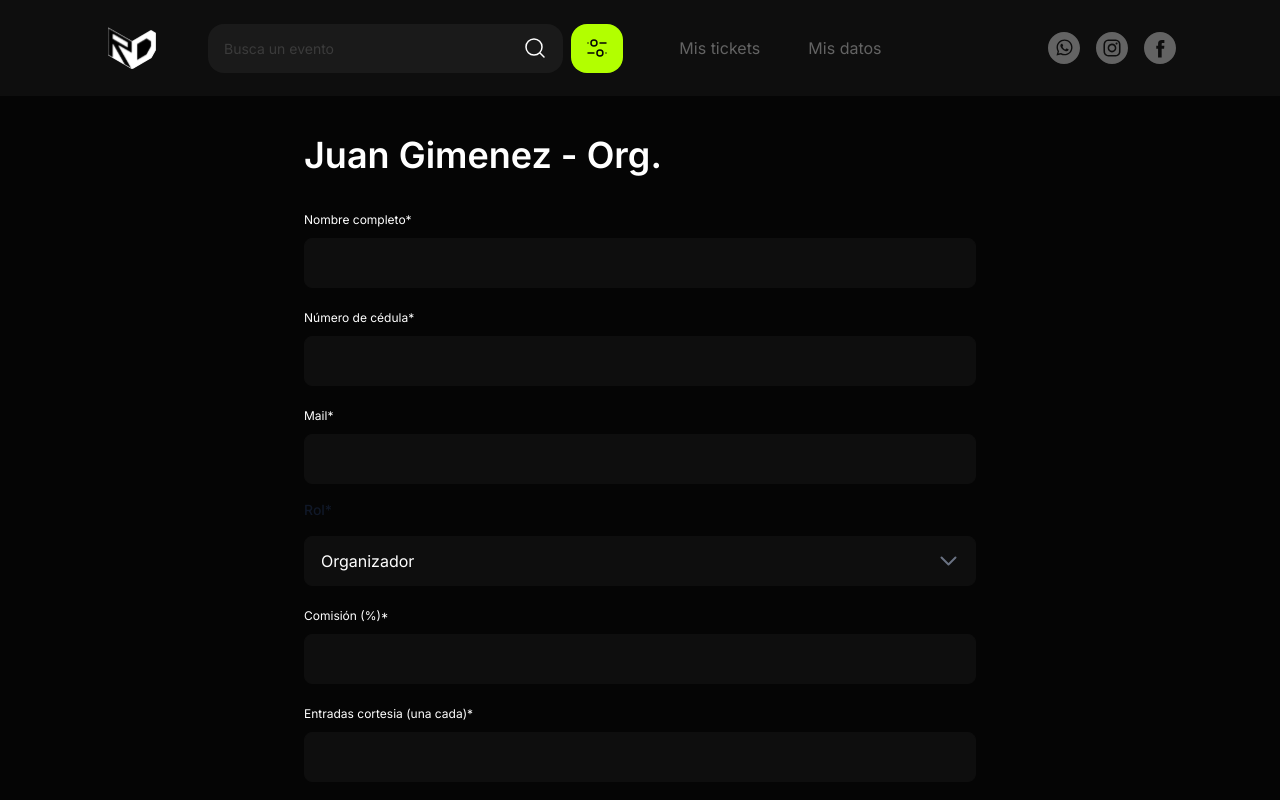
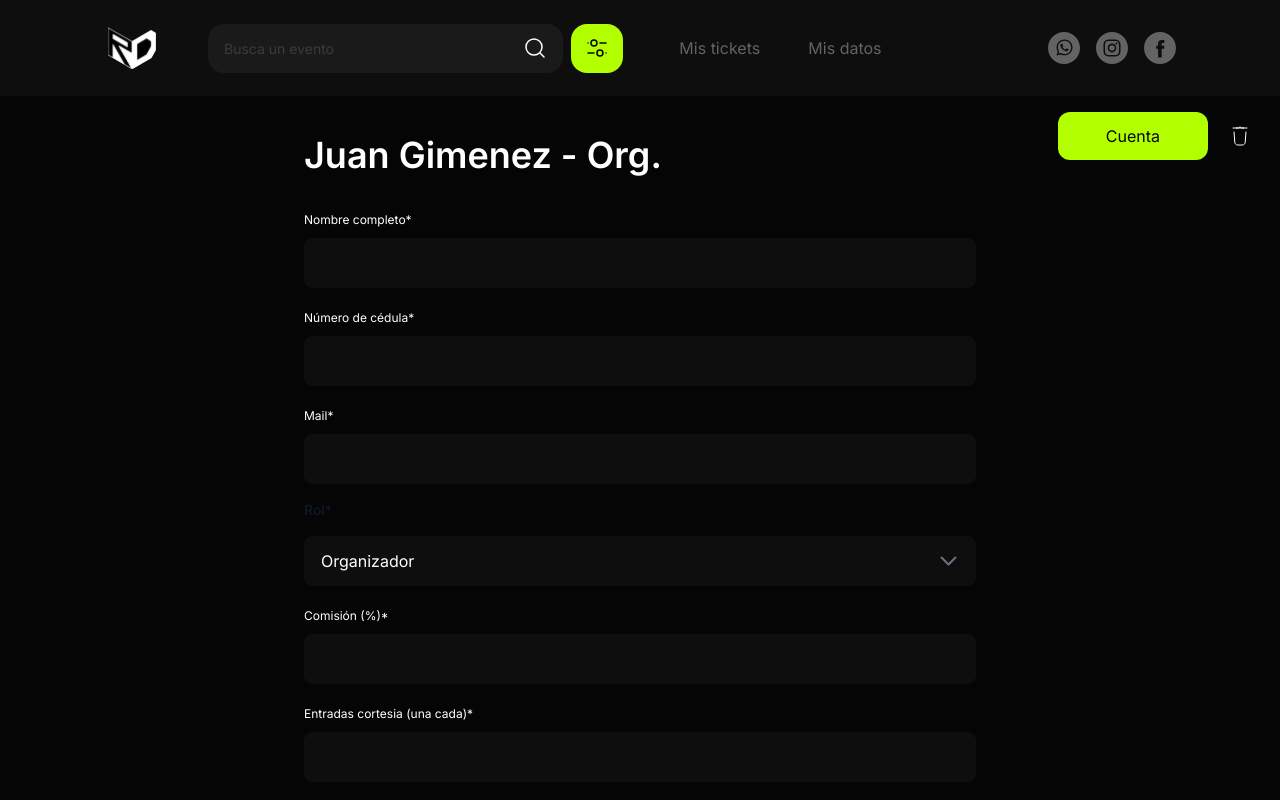
Before and after one commit to Rave-Dates/rave-dates-fe, a Next.js app: page /admin/users/edit-user/1 in a window 1280 px wide. Shown: the top 800 px of the page. Built offline with nearby package versions, Linux system fonts and the light colour scheme.

Commit message:
Added top navbar for admin edit user

```diff
--- a/src/components/roles/admin/EditUser.tsx
+++ b/src/components/roles/admin/EditUser.tsx
@@ -7,6 +7,9 @@ import FormInput from '@/components/ui/inputs/FormInput';
 import { redirect } from 'next/navigation';
 import FormDropDown from '@/components/ui/inputs/FormDropDown';
 import Link from 'next/link';
+import GoBackButton from '@/components/ui/buttons/GoBackButton';
+import TrashButton from '@/components/ui/buttons/TrashButton';
+import DefaultButton from '@/components/ui/buttons/DefaultButton';
 
 const EditUser = ({ userId } : { userId: number }) => {
   const selectedUser = users.find(user => user.id === userId);
@@ -36,7 +39,15 @@ const EditUser = ({ userId } : { userId: number }) => {
   };
 
   return (
-    <DefaultForm handleSubmit={handleSubmit} title={`${selectedUser?.name} - ${selectedUser?.role}`}>
+    <div>
+      <div className='absolute flex w-full px-4 gap-x-2 pt-8 items-center justify-between top-0 sm:top-20'>
+        <GoBackButton className="px-3 rounded-xl py-3 sm:opacity-0" />
+        <div className='flex items-center gap-x-2'>
+          <DefaultButton className="px-12 rounded-xl py-3" text='Cuenta' href={`balance/${userId}`} />
+          <TrashButton className='p-3' />
+        </div>
+      </div>
+      <DefaultForm goBackButton={false} handleSubmit={handleSubmit} title={`${selectedUser?.name} - ${selectedUser?.role}`}>
         <FormInput
           handleFunc={handleChange}
           title="Nombre completo*"
@@ -92,6 +103,7 @@ const EditUser = ({ userId } : { userId: number }) => {
           Editar
         </button>
       </DefaultForm>
+    </div>
   );
 }
 
--- /dev/null
+++ b/src/components/svg/TrashSvg.tsx
@@ -0,0 +1,13 @@
+import React from 'react';
+
+const TrashSvg = ({ className } : { className?: string }) => {
+  return (
+    <svg className={className} width="24" height="24" viewBox="0 0 24 24" fill="none" xmlns="http://www.w3.org/2000/svg">
+      <path d="M5 4H19" stroke="currentColor" strokeLinecap="round"/>
+      <path d="M18 8L17.2131 18.2301C17.0928 19.7931 15.7895 21 14.2219 21H9.77809C8.21048 21 6.90716 19.7931 6.78693 18.2301L6 8" stroke="currentColor" strokeLinecap="round"/>
+      <path d="M8 3.99999L9.84479 3.99999C10.5665 3.99999 11.2405 3.6393 11.6408 3.0388C11.8117 2.78248 12.1883 2.78248 12.3592 3.0388C12.7595 3.6393 13.4335 3.99999 14.1552 3.99999L16 3.99999" stroke="currentColor"/>
+    </svg>
+  );
+};
+
+export default TrashSvg;
--- /dev/null
+++ b/src/components/ui/buttons/TrashButton.tsx
@@ -0,0 +1,15 @@
+import React from "react";
+import TrashSvg from "@/components/svg/TrashSvg";
+
+const TrashButton = ({ className }: { className?: string }) => {
+  return (
+    <button
+      className={`${className} bg-system-error text-primary-white rounded-xl`}
+      onClick={() => confirm("Desea elminar el usuario?")}
+    >
+      <TrashSvg />
+    </button>
+  );
+};
+
+export default TrashButton;
--- a/src/components/ui/forms/DefaultForm.tsx
+++ b/src/components/ui/forms/DefaultForm.tsx
@@ -5,14 +5,18 @@ export default function DefaultForm({
   children,
   handleSubmit,
   title,
+  goBackButton = true
 }: {
   children: React.ReactNode;
   handleSubmit: React.FormEventHandler<HTMLFormElement>;
   title: string;
+  goBackButton?: boolean;
 }) {
   return (
     <div className="min-h-screen pb-40 pt-14 sm:py-32 bg-primary-black sm:justify-center sm:items-center text-white flex px-6">
-      <GoBackButton className="absolute z-30 top-10 left-5 px-3 py-3 animate-fade-in" />
+      {
+        goBackButton && <GoBackButton className="absolute z-30 top-10 left-5 px-3 py-3 animate-fade-in" />
+      }
       <div className="w-full max-w-2xl animate-fade-in pt-14 sm:pt-0">
         <h1 className="text-title font-bold mb-6">{title}</h1>
         <form onSubmit={handleSubmit} className="space-y-4">
```
Lines whose indentation alone changed are shown as unchanged.
